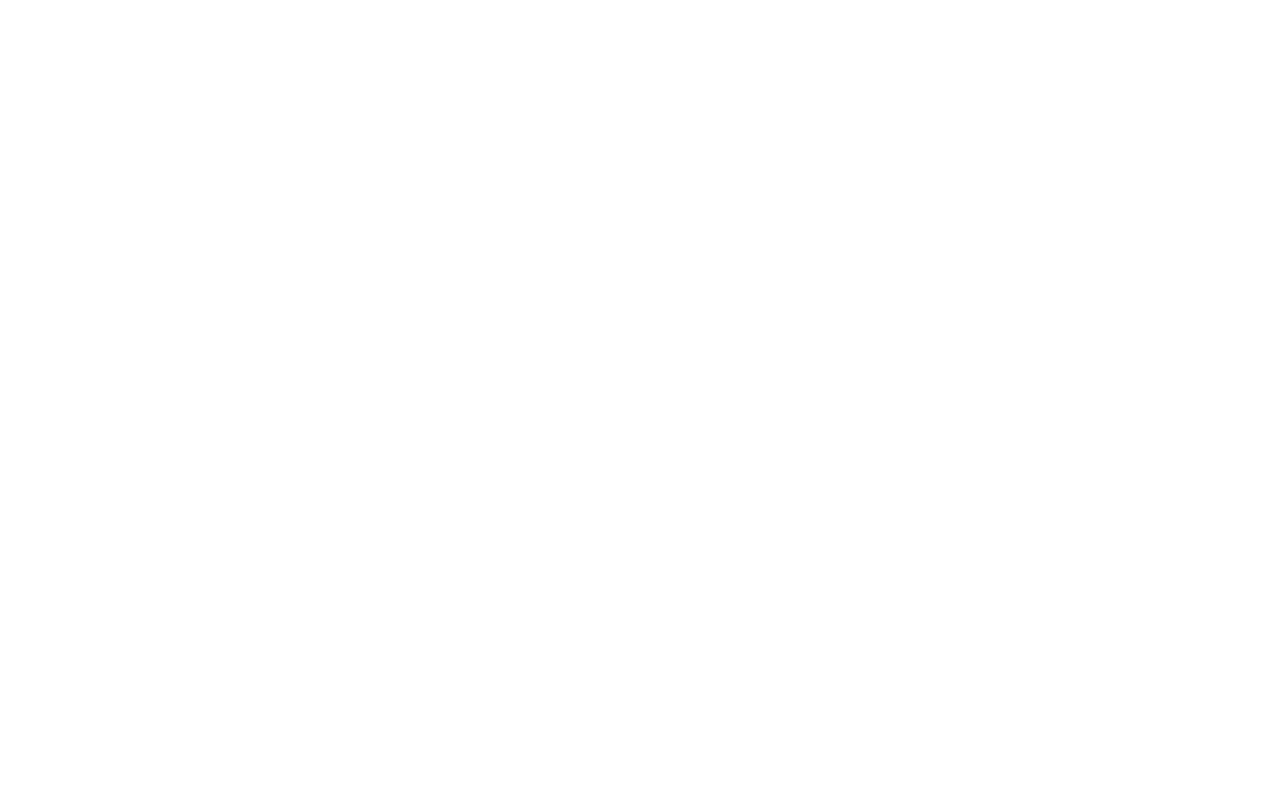
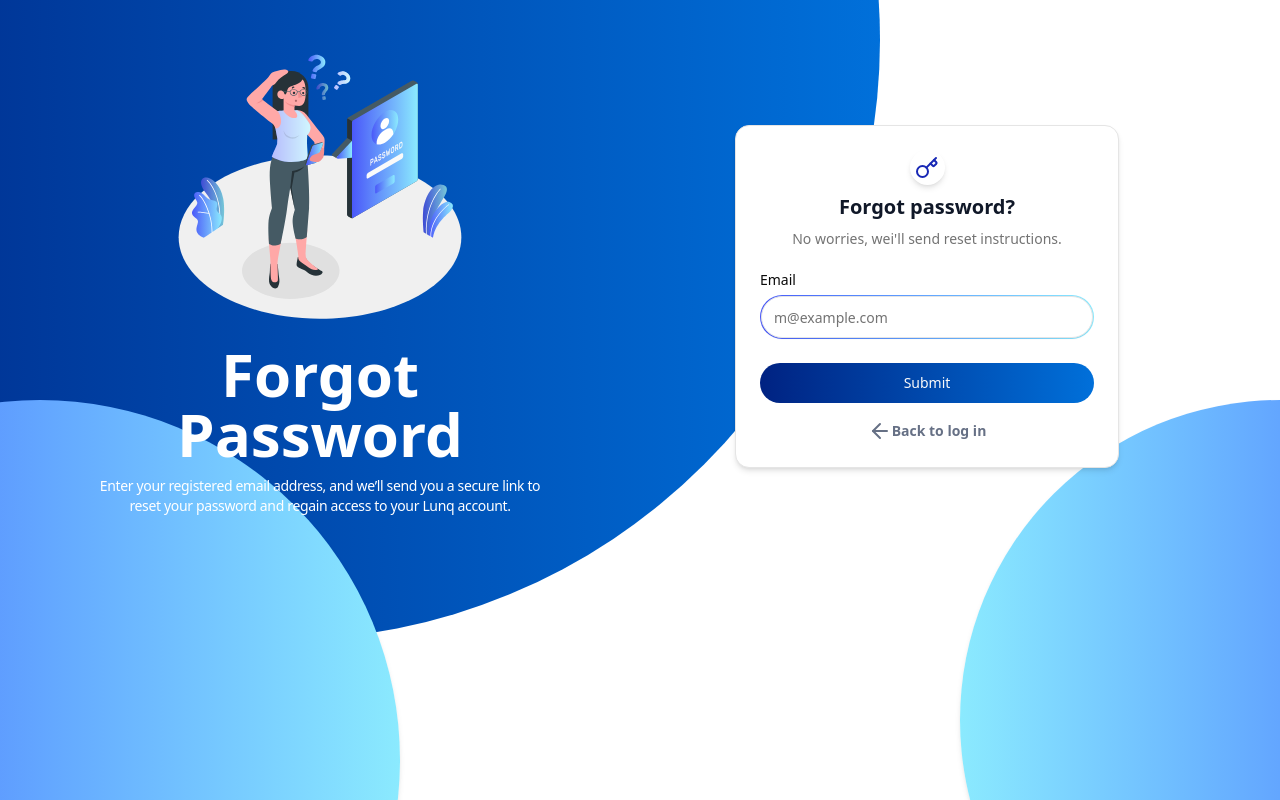
Before and after one commit to anonto42/Human-Resources-Management-System-HRMS-Dashboard, a React (Vite) app: page /forgot-password in a window 1280 px wide. Built offline with nearby package versions, Linux system fonts and the light colour scheme.

Commit message:
Forgot password added

```diff
--- a/src/pages/auth/ForgotPassword.tsx
+++ b/src/pages/auth/ForgotPassword.tsx
@@ -1,7 +1,91 @@
+import AuthLayout from "../../layout/AuthLayout.tsx";
+import ImageWithSkeleton from "@/components/ui/ImageWIthSkeleton.tsx";
+import forgotPassword from "/auth/forgotpassword.svg";
+import {
+    Card,
+    CardContent, CardDescription,
+    CardFooter,
+    CardHeader,
+    CardTitle
+} from "@/components/ui/card.tsx";
+import {Button} from "@/components/ui/button.tsx";
+import {Label} from "@/components/ui/label.tsx";
+import {Input} from "@/components/ui/input.tsx";
+import { useState} from "react";
+import {Link} from "react-router-dom";
+import {ArrowLeft, Key} from "lucide-react";
 
-export default function ForgotPasswordPage () {
+export default function ForgotPasswordPage() {
+    const [email, setEmail] = useState<string>("");
+
+    const handleSubmit = async () => {}
 
     return (
-        <></>
+        <AuthLayout>
+            <AuthLayout.Left className={"w-full h-full flex items-center"} >
+                <div className={"w-[350px] h-[400px] md:w-[450px] md:h-[550px] mx-auto text-white text-center mt-4 md:mt-8"}>
+                    <div className={"w-[80%] flex justify-center mx-auto"}>
+                        <ImageWithSkeleton src={forgotPassword}/>
+                    </div>
+                    <h1 className={"text-4xl md:text-6xl font-bold my-3"}>Forgot Password</h1>
+                    <p className={"text-sm tracking-tight space-y-2"}>Enter your registered email address, and we’ll send you a secure link to reset your password and regain access to your Lunq account.</p>
+                </div>
+            </AuthLayout.Left>
+            <AuthLayout.Right className={"w-full items-center flex h-full"} >
+                <div className={"w-[300px] h-[200px] md:w-[450px] md:h-[550px] mx-auto"}>
+                    <Card className="w-full max-w-sm shadow-md">
+                        <CardHeader>
+                            <CardTitle className={"text-center"}>
+                                <div className={"rounded-full mx-auto w-[35px] h-[35px] p-1 flex justify-center items-center shadow-md"}>
+                                    <Key color={"#1828B5"} />
+                                </div>
+                            </CardTitle>
+                            <CardDescription>
+                                <div className={"w-full h-full text-center"}>
+                                    <h1 className={"text-xl font-semibold text-gray-900"}>Forgot password?</h1>
+                                    <p className={"text-sm mt-2"}>No worries, wei'll send reset instructions.</p>
+                                </div>
+                            </CardDescription>
+                            {/*<CardAction>*/}
+                            {/*    <Button variant="link">Sign Up</Button>*/}
+                            {/*</CardAction>*/}
+                        </CardHeader>
+                        <CardContent>
+                            <form>
+                                <div className="flex flex-col gap-6">
+                                    <div className="grid gap-2">
+                                        <Label htmlFor="email" className={"font-normal"}>Email</Label>
+                                        <div className="p-[1px] rounded-full bg-gradient-to-r from-[#4A58F9] to-[#8BEAFE]">
+                                            <Input
+                                                value={email}
+                                                onChange={(e) => setEmail(e.target.value)}
+                                                id="email"
+                                                type="email"
+                                                placeholder="m@example.com"
+                                                required
+                                                className="py-5 rounded-full w-full bg-white text-gray-800 "
+                                            />
+                                        </div>
+                                    </div>
+                                </div>
+                            </form>
+                        </CardContent>
+                        <CardFooter className="flex-col gap-2">
+                            <Button onClick={() => handleSubmit()} type="submit" className="w-full rounded-full py-5 bg-linear-to-l from-[#0170DA] to-[#002282] cursor-pointer">
+                                Submit
+                            </Button>
+                            <CardTitle className="text-center text-sm mt-2 font-normal text-gray-600">
+                                <span className="font-semibold bg-gradient-to-r from-[#002282] to-[#0170DA] bg-clip-text text-transparent hover:opacity-80 transition-all duration-300">
+                                    <Link to="/sign-in" className={"flex justify-center items-center text-[#667085]"}>
+                                        <ArrowLeft color={"#667085"} />
+                                        Back to log in
+                                    </Link>
+                                </span>
+                            </CardTitle>
+                        </CardFooter>
+                    </Card>
+                </div>
+            </AuthLayout.Right>
+        </AuthLayout>
     )
 }
```
Also changed, not shown: public/auth/forgotpassword.svg (added).
